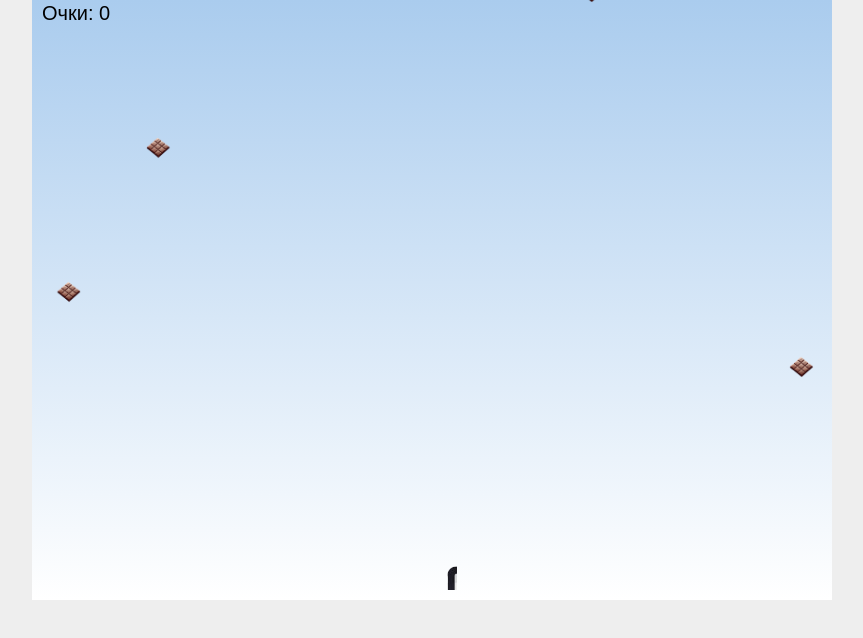
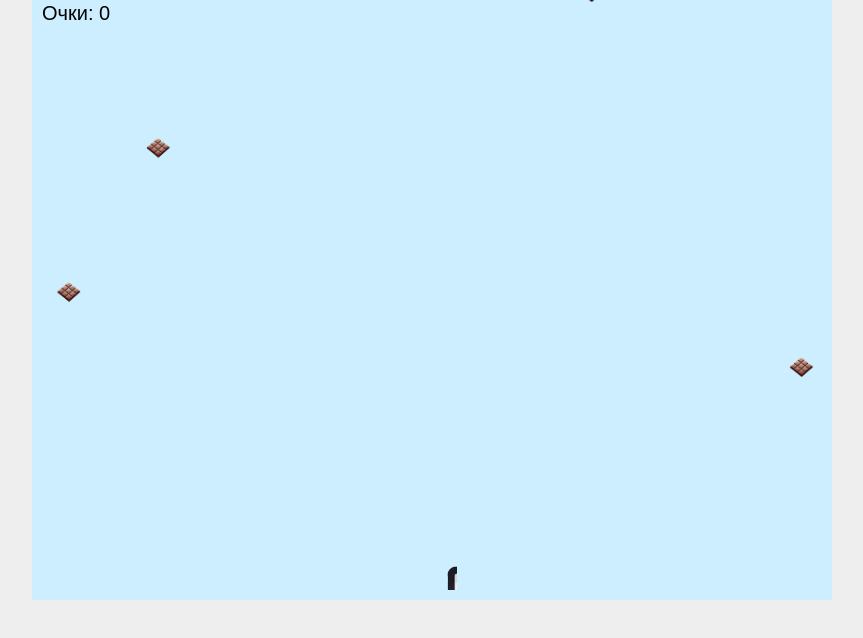
Before and after one commit to Vanyajeje/poroshenko-game, a plain HTML site: page index.html in a window 1280 px wide. Shown: the whole page, without its empty margins (208-1071 px from the left). Drawn offline with Linux system fonts and the light colour scheme.

Commit message:
Update index.html

```diff
--- a/index.html
+++ b/index.html
@@ -4,33 +4,16 @@
     <meta charset="UTF-8">
     <title>Порошенко ловит конфеты</title>
     <style>
-        body {
-            margin: 0;
-            background: #eee;
-            overflow: hidden;
-        }
-        canvas {
-            display: block;
-            margin: 0 auto;
-            background: linear-gradient(#ace, #fff);
-        }
+      body { margin: 0; background: #eee; overflow: hidden; }
+      canvas { display: block; margin: 0 auto; background: #CEF; }
     </style>
 </head>
 <body>
 <canvas id="gameCanvas" width="800" height="600"></canvas>
 <script>
+// Канвас
 const canvas = document.getElementById('gameCanvas');
 const ctx = canvas.getContext('2d');
-
-// Загрузка изображений
-const poroshenkoImg = new Image();
-poroshenkoImg.src = 'img/poroshenko.png';  // спрайт
-const candyImg = new Image();
-candyImg.src = 'img/candy.png';            // конфета
-const moneyImg = new Image();
-moneyImg.src = 'img/money.png';            // деньги
-const handcuffImg = new Image();
-handcuffImg.src = 'img/handcuff.png';      // наручники
 
 // Игрок
 const player = {
@@ -39,11 +22,7 @@ const player = {
   width: 50,
   height: 70,
   speed: 5,
-  dx: 0,
-  frame: 0,           // текущий кадр анимации
-  frameCount: 3,      // всего кадров в спрайте
-  frameDelay: 10,     // через сколько тиков сменять кадр
-  frameTimer: 0       // счётчик для смены кадра
+  dx: 0
 };
 
 let score = 0;
@@ -52,7 +31,22 @@ const objects = []; // массив падающих объектов
 let spawnTimer = 0;
 const spawnInterval = 60; // каждые 60 кадров новый объект
 
-// Управление
+// Изображения (предполагается, что они у вас есть в папке img)
+const poroshenkoImg = new Image();
+poroshenkoImg.src = 'img/poroshenko.png';  // спрайт персонажа
+const candyImg = new Image();
+candyImg.src = 'img/candy.png';
+const moneyImg = new Image();
+moneyImg.src = 'img/money.png';
+const handcuffImg = new Image();
+handcuffImg.src = 'img/handcuff.png';
+
+// Параметры анимации персонажа (если вы их используете)
+player.frame = 0;           // текущий кадр
+player.frameCount = 3;      // всего кадров
+player.frameDelay = 10;     // задержка между кадрами
+player.frameTimer = 0;
+
 document.addEventListener('keydown', (e) => {
   if(e.key === 'ArrowLeft' || e.key.toLowerCase() === 'a') {
     player.dx = -player.speed;
@@ -90,8 +84,10 @@ function spawnObject() {
     }
   }
 
-  const size = 30; // размер объекта
-  objects.push({
+  const size = 30;
+
+  // Создаём основной объект
+  let mainObj = {
     type: chosenType.type,
     img: chosenType.img,
     x: Math.random() * (canvas.width - size),
@@ -99,7 +95,27 @@ function spawnObject() {
     width: size,
     height: size,
     speed: 2 + Math.random()*2
-  });
+  };
+
+  objects.push(mainObj);
+
+  // Если выпали деньги, добавляем наручники
+  if (chosenType.type === 'money') {
+    // Допустим, создадим 1 или 2 наручника рядом
+    let numHandcuffs = Math.random() < 0.5 ? 1 : 2;
+    for (let i = 0; i < numHandcuffs; i++) {
+      let offsetX = (Math.random() * 60 - 30); // смещение по X от центра денег
+      objects.push({
+        type: 'handcuff',
+        img: handcuffImg,
+        x: mainObj.x + offsetX,
+        y: mainObj.y - 10, // чуть выше или на том же уровне
+        width: size,
+        height: size,
+        speed: mainObj.speed + Math.random() * 0.5 // скорость может быть немного разной
+      });
+    }
+  }
 }
 
 function update() {
@@ -143,7 +159,7 @@ function update() {
     }
   }
 
-  // Анимация игрока: при движении изменяем кадры
+  // Анимация персонажа
   if (player.dx !== 0) {
     player.frameTimer++;
     if (player.frameTimer >= player.frameDelay) {
@@ -154,7 +170,6 @@ function update() {
       }
     }
   } else {
-    // Если персонаж стоит, можно зафиксировать кадр
     player.frame = 0;
   }
 }
@@ -162,9 +177,7 @@ function update() {
 function draw() {
   ctx.clearRect(0,0,canvas.width,canvas.height);
 
-  // Отрисовка игрока
-  // Предположим, что спрайт: ширина всей картинки 150px, высота 70px
-  // Кадр имеет ширину 50px (150/3)
+  // Отрисовка игрока (если у вас есть спрайт анимации)
   const frameWidth = 50;
   const frameHeight = 70;
   ctx.drawImage(
@@ -173,7 +186,7 @@ function draw() {
     player.x, player.y, player.width, player.height
   );
 
-  // Отрисовка объектов
+  // Объекты
   for (let obj of objects) {
     ctx.drawImage(obj.img, obj.x, obj.y, obj.width, obj.height);
   }
```
